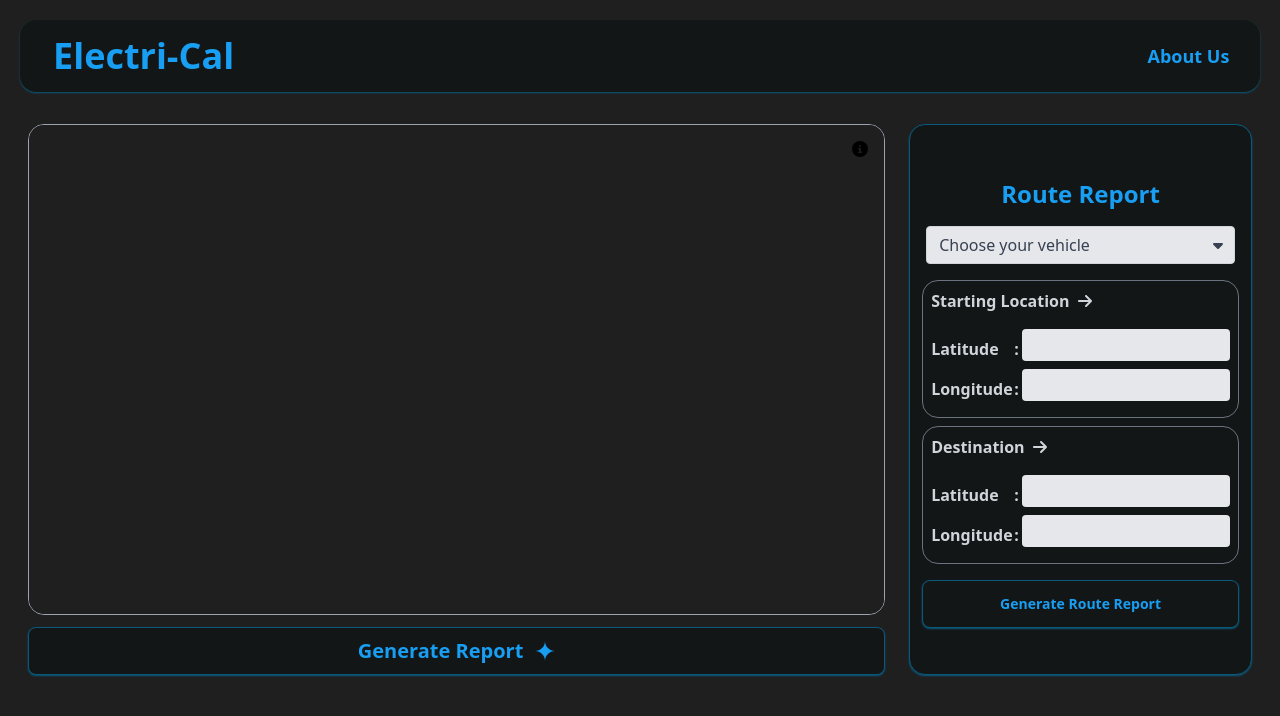
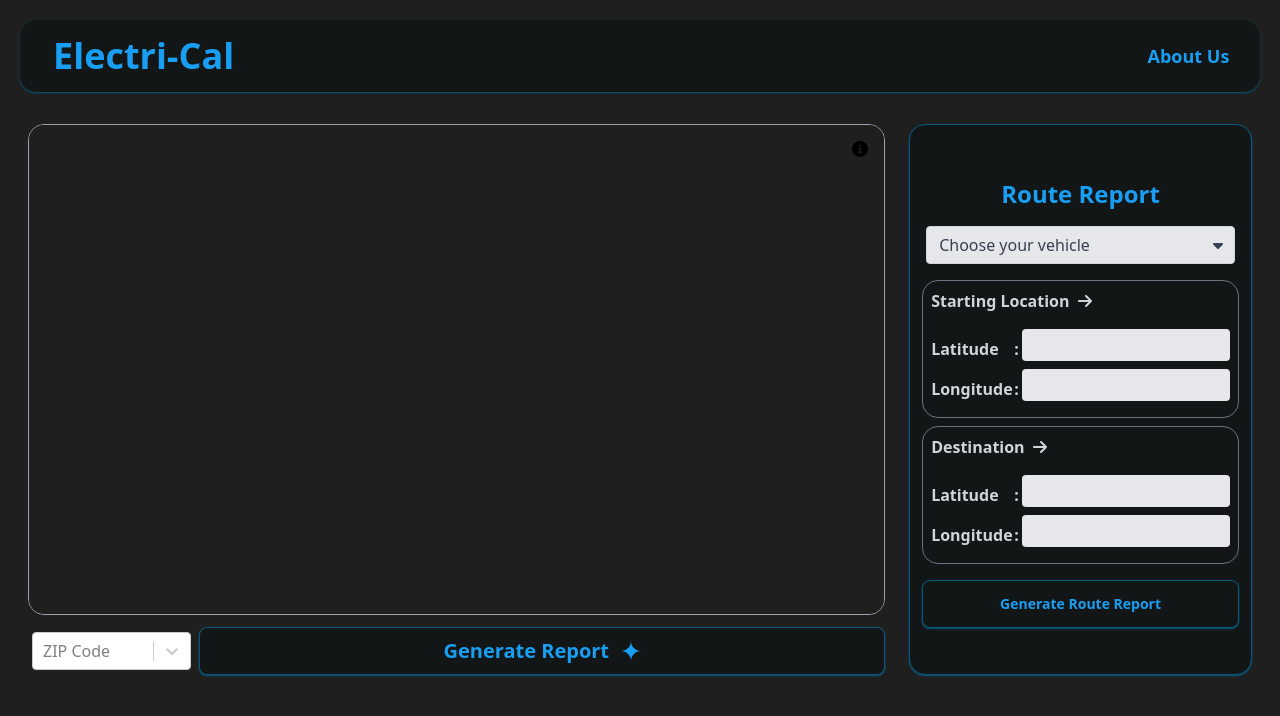
Before and after one commit to peachpranay/Electri-CAL, a Next.js app in the folder Dashboard/electri-cal/: page / in a window 1280 px wide. Shown: the top 716 px of the page. Built offline with nearby package versions, Linux system fonts and the light colour scheme.

Commit message:
Zip Code Selector added

```diff
--- a/Dashboard/electri-cal/app/about-us/page.tsx
+++ b/Dashboard/electri-cal/app/about-us/page.tsx
@@ -1,5 +1,4 @@
 import React from "react";
-import Link from "next/link";
 import ElectriCal from "../components/Header/electriCal";
 import HelpMenu from "../components/Header/aboutUs";
 
--- a/Dashboard/electri-cal/app/components/RouteReport/vehicleModelDropdown.tsx
+++ b/Dashboard/electri-cal/app/components/RouteReport/vehicleModelDropdown.tsx
@@ -24,7 +24,7 @@ function VehicleModelDropdown({ selectedCar, setSelectedCar }) {
     <div className="relative mx-1">
       <select
         className="block appearance-none w-full bg-gray-200 border border-gray-300 text-gray-700
-        py-2 px-3 pr-8 rounded leading-tight focus:outline-none focus:ring focus:border-blue-500"
+        py-2 px-3 pr-8 rounded leading-tight focus:outline-none focus:ring focus:border-blue-500 font-medium"
         value={selectedCar}
         onChange={(e) => {
           setSelectedCar(e.target.value);
--- a/Dashboard/electri-cal/app/components/generateEvReport.tsx
+++ b/Dashboard/electri-cal/app/components/generateEvReport.tsx
@@ -1,3 +1,5 @@
+// "use client";
+
 // import React, { useState } from "react";
 // import { SiGooglegemini } from "react-icons/si";
 
@@ -95,11 +97,29 @@
 
 import { SiGooglegemini } from "react-icons/si";
 import React, { useState } from "react";
+import { FontAwesomeIcon } from "@fortawesome/react-fontawesome";
+import { faCaretDown, faCaretUp } from "@fortawesome/free-solid-svg-icons";
+import Select from "react-select";
 
 const GenerateReport = () => {
   const [report, setReport] = useState(null);
   const [isLoading, setIsLoading] = useState(false);
   const [showPopup, setShowPopup] = useState(false);
+
+  const [selectedZip, setSelectedZip] = useState("");
+  const [openDropdown, setOpenDropdown] = useState(false);
+  const [filterSearch, setFilterSearch] = useState("");
+
+  const [selectedOption, setSelectedOption] = useState(null);
+
+  const zipOptions = [];
+  for (let i = 90001; i <= 99362; i++) {
+    zipOptions.push({ label: i, value: i });
+  }
+
+  const filteredZipOptions = zipOptions.map(String).filter((zipCode) => {
+    return zipCode.includes(filterSearch);
+  });
 
   const demoReport = {
     title: "Suggested Charging Stations in Los Angeles, ZIP 90012",
@@ -149,16 +169,30 @@ const GenerateReport = () => {
   };
 
   const generateDemoReport = () => {
+    console.log(selectedOption["value"]); //! TO CHECK IF THE REPORT IS BEING GENERATED FOR THE CORRECT ZIPCODE, TO BE REMOVED LATER
     setIsLoading(true);
     setTimeout(() => {
       setReport(demoReport);
       setShowPopup(true);
       setIsLoading(false);
-    }, 20000); // 20 seconds delay
+    });
   };
 
   return (
     <div className="pt-3 relative">
+      <div className=" grid grid-cols-[1fr_4fr]">
+        <div className="relative ml-1 mr-2 card justify-center text-gray-500">
+          <Select
+            placeholder="ZIP Code"
+            options={zipOptions}
+            value={selectedOption}
+            onChange={(option) => {
+              setSelectedOption(option);
+            }}
+            className="font-medium text-gray-500"
+            menuPlacement="auto"
+          />
+        </div>
         <button
           className="text-primary shadow-sm shadow-primary-content border-primary-content btn w-full bg-base-300 font-bold text-xl size-10
         hover:bg-base-300 hover:opacity-75 hover:border-primary-content"
@@ -168,6 +202,7 @@ const GenerateReport = () => {
           {isLoading ? "Generating..." : "Generate Report "}{" "}
           <SiGooglegemini className="ml-1" />
         </button>
+      </div>
       {showPopup && report && (
         <div className="fixed inset-0 bg-black bg-opacity-50 flex items-center justify-center z-50">
           <div className="bg-white p-6 rounded-lg max-w-2xl max-h-[80vh] overflow-auto">
--- a/Dashboard/electri-cal/package.json
+++ b/Dashboard/electri-cal/package.json
@@ -17,7 +17,8 @@
     "papaparse": "^5.4.1",
     "react": "^18.3.1",
     "react-dom": "^18",
-    "react-icons": "^5.3.0"
+    "react-icons": "^5.3.0",
+    "react-select": "^5.8.1"
   },
   "devDependencies": {
     "@types/node": "^20",
```
Also changed, not shown: 1 other file (tests, documents, lock files or other folders). Lines whose indentation alone changed are shown as unchanged.
